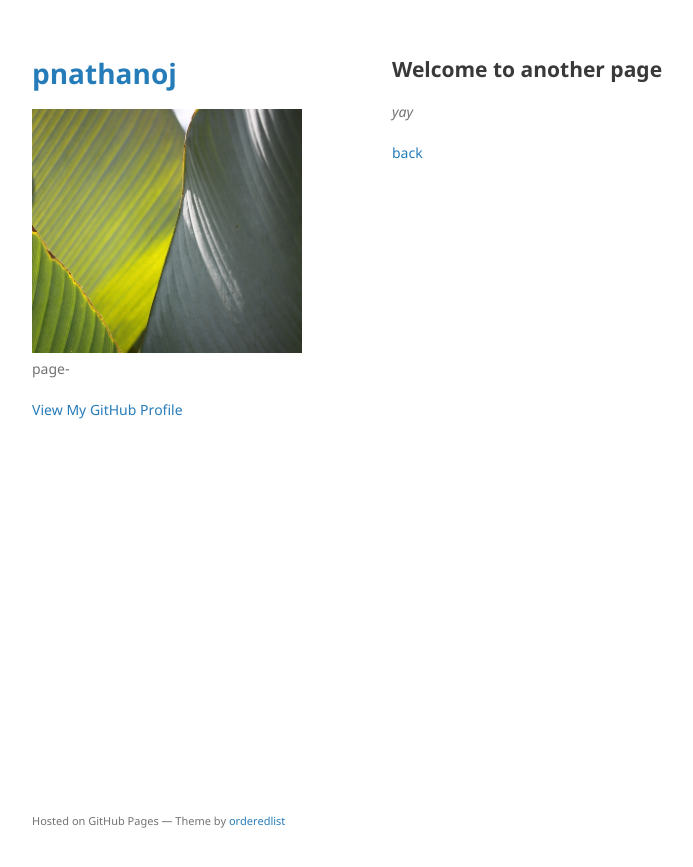
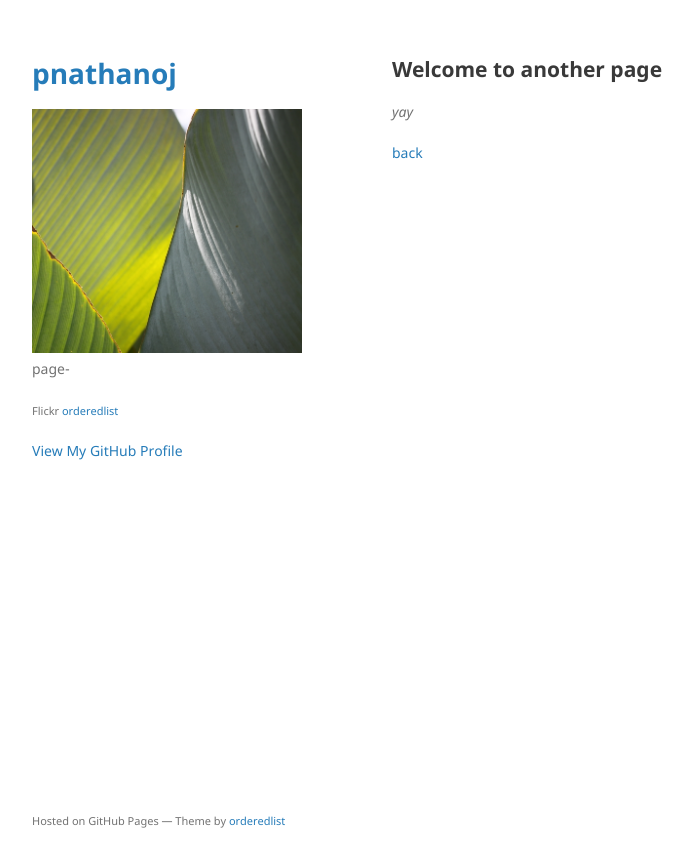
Before and after one commit to pnathanoj/pnathanoj.github.io, a Jekyll site: the page built from another-page.md, in a window 1280 px wide. Shown: the top 867 px of the page, without its empty margins (178-871 px from the left). Built offline with Jekyll 4.4.1, drawn with Linux system fonts in a browser that asks for light colours; our own code applies the rules of GitHub Pages for plain Markdown files.

Commit message:
test Flickr

```diff
--- a/_layouts/default.html
+++ b/_layouts/default.html
@@ -25,6 +25,8 @@
         {% if site.github.is_project_page %}
         <p class="view"><a href="{{ site.github.repository_url }}">View the Project on GitHub <small>{{ site.github.repository_nwo }}</small></a></p>
         {% endif %}
+
+        <p><small>Flickr <a href="https://github.com/orderedlist">orderedlist</a></small></p>
 
         {% if site.github.is_user_page %}
         <p class="view"><a href="{{ site.github.owner_url }}">View My GitHub Profile</a></p>
```
